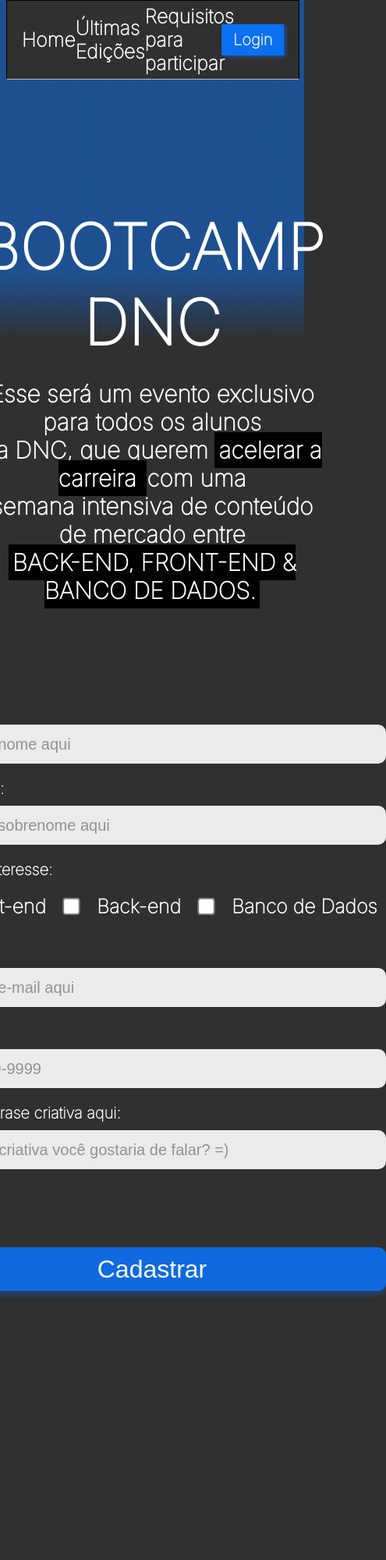
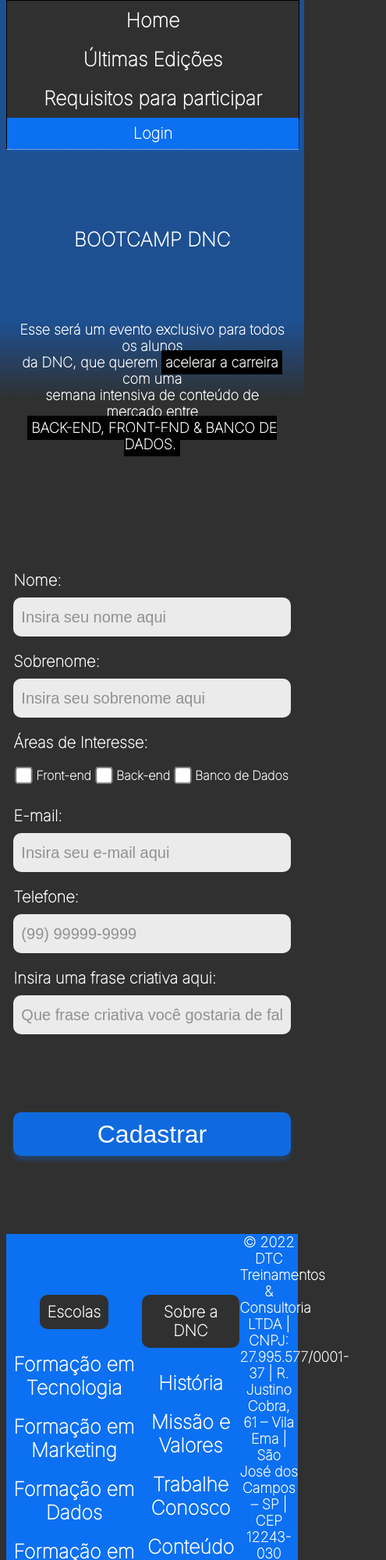
Before and after one commit to lorenagreenv/bootcamp-dnc, a plain HTML site: page index.html in a window 390 px wide. Shown: the top 2000 px of the page at 78% size, 495 px wide, since content can reach past the window. Before the commit the page ends 1755 px from the top, so only its background shows below. Drawn offline with Linux system fonts and the light colour scheme.

Commit message:
adcionando media query p/ mobiles

```diff
--- a/estilo.css
+++ b/estilo.css
@@ -75,14 +75,19 @@
             text-transform: uppercase;
             font-size: 80px;
             font-weight: 800;
+            margin: 0px;
+            padding: 0px;
             margin-bottom: 20px;
             text-align: center;
+            height: 100px;
         }
         header h2{
             text-align: center;
             font-size: 30px;
             font-weight: 700;
             margin-bottom: 100px;
+            margin-top: 10px;
+            height: 200px;
         }
         header .invert {
             background-color: black;
@@ -138,3 +143,119 @@
             box-shadow: 0px 6px 4px rgba(12, 112, 242, 0.25);
             cursor: pointer;
         }
+        /*footer */
+
+        footer{
+            width: 100%;
+            background-color: var(--azul-dnc);
+        }
+        footer .linha1{
+            display: flex;
+            justify-content: space-around;
+            align-items: center;
+        }
+        footer ul{
+            list-style: none;
+            margin: 0px;
+            padding: 0px;
+        }
+        footer nav{
+            display: flex;
+            flex-direction: column;
+            align-items: center;
+            height: 330px;
+        }
+        footer h5{
+            text-align: center;
+            color: white;
+            font-weight: 800;
+            font-family: var(--fonte-padrao);
+            font-size: 20px;
+            background-color: var(--preto-dnc);
+            border-radius: 10px;
+            padding: 10px 10px 10px 10px;
+            margin-bottom: 20px;
+        }
+        footer ul li{
+            text-align: center;
+            color: white;
+            font-weight: 600;
+            font-family: var(--fonte-padrao);
+            font-size: 25px;
+            margin: 10px 0px 10px 0px;
+        }
+        footer ul li a{
+            color: white;
+            text-decoration: none;
+        }
+        footer ul li a:hover{
+            color: var(--cinza-hover)
+        }
+        footer .endereço{
+            font-weight: 600;
+            font-size: 18px;
+            font-family: var(--fonte-padrao);
+            color: white;
+            text-align: center;
+            width: 20%;
+        }
+        footer .linha2{
+            height: 35px;
+            display: flex;
+            justify-content: center;
+            margin: 0px;
+            padding: 10px;
+        }
+        footer .linha2 a{
+            font-family: var(--fonte-padrao);
+            font-size: 18px;
+            font-weight: 600;
+            color: white;
+            text-decoration: none;
+            padding: 5px;
+
+        }
+        footer .linha2 a:first-child {      /*somente o primeiro filho terá essa característica */
+            border-right: 3px solid white;
+        }
+        footer .linha2 a:hover{
+            color: var(--cinza-hover);
+        }
+@media only screen and (max-width: 600px){
+
+    #principal{
+        flex-direction: column;
+        height: auto;
+    }
+    #menu{
+        flex-direction: column;
+        width: 100%;
+        margin: 0px;
+    }
+    #menu a{
+        display: flex;
+        height: 50px;
+        align-items: center;
+    }
+    #principal button{
+        width: 100%;
+        margin: 0px;
+    }
+
+    section h1{
+        font-size: 25px;
+    }
+    section h2{
+        font-size: 18px;
+        padding-right: 15px;
+        padding-left: 15px;
+    }
+    form{
+        width: 95%;
+        font-size: 20px;
+    }
+    .checkbox-itens label{
+        font-size: 16px;
+    }
+
+}
--- a/index.html
+++ b/index.html
@@ -73,5 +73,51 @@
         </form>
 
     </section>
+    <!-- DEFININDO O RODAPÉ -->
+<footer>
+    <div class="linha1">
+        <nav>
+            <h5>Escolas</h5>
+            <ul>
+                <li><a href="">Formação em Tecnologia</a></li>
+            </ul>
+            <ul>
+                <li><a href="">Formação em Marketing</a></li>
+            </ul>
+            <ul>
+                <li><a href="">Formação em Dados</a></li>
+            </ul>
+            <ul>
+                <li><a href="">Formação em Projetos</a></li>
+            </ul>
+            <ul>
+                <li><a href="">Formação em Produto</a></li>
+            </ul>
+        </nav>
+        <nav>
+            <h5>Sobre a DNC</h5>
+            <ul>
+                <li><a href="">História</a></li>
+            </ul>
+            <ul>
+                <li><a href="">Missão e Valores</a></li>
+            </ul>
+            <ul>
+                <li><a href="">Trabalhe Conosco</a></li>
+            </ul>
+            <ul>
+                <li><a href="">Conteúdo Gratuito</a></li>
+            </ul>
+        </nav>
+        <div class="endereço">
+            © 2022 DTC Treinamentos & Consultoria LTDA | CNPJ: 27.995.577/0001-37 | R. Justino Cobra, 61 – Vila Ema | São José dos Campos – SP | CEP 12243-030
+        </div>
+    </div>
+    <div class="linha2">
+        <a href="">Termos de Uso</a>
+        <a href="">Política de Privacidade</a>
+    </div>
+</footer>
+
 </body>
 </html>
```
